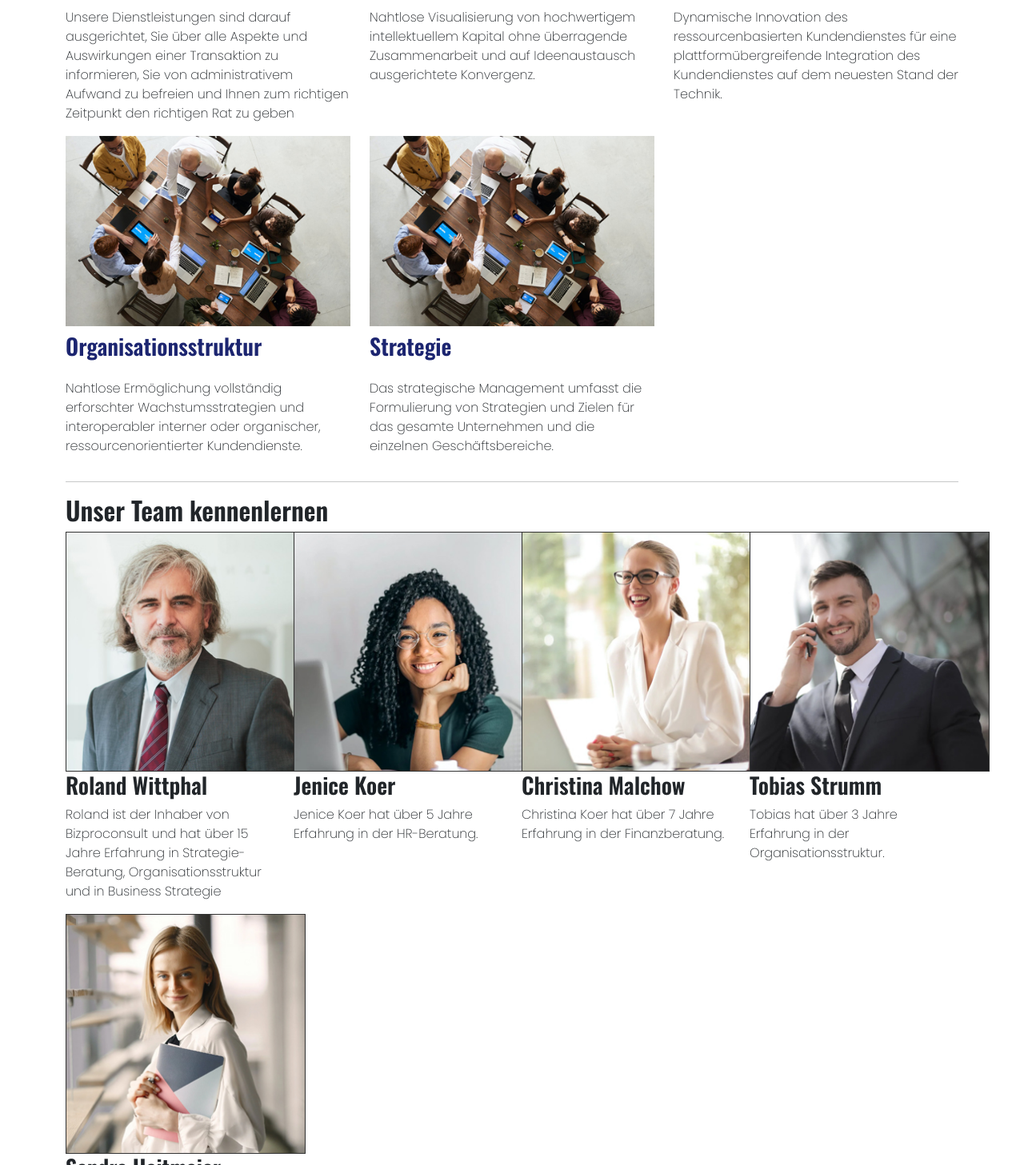
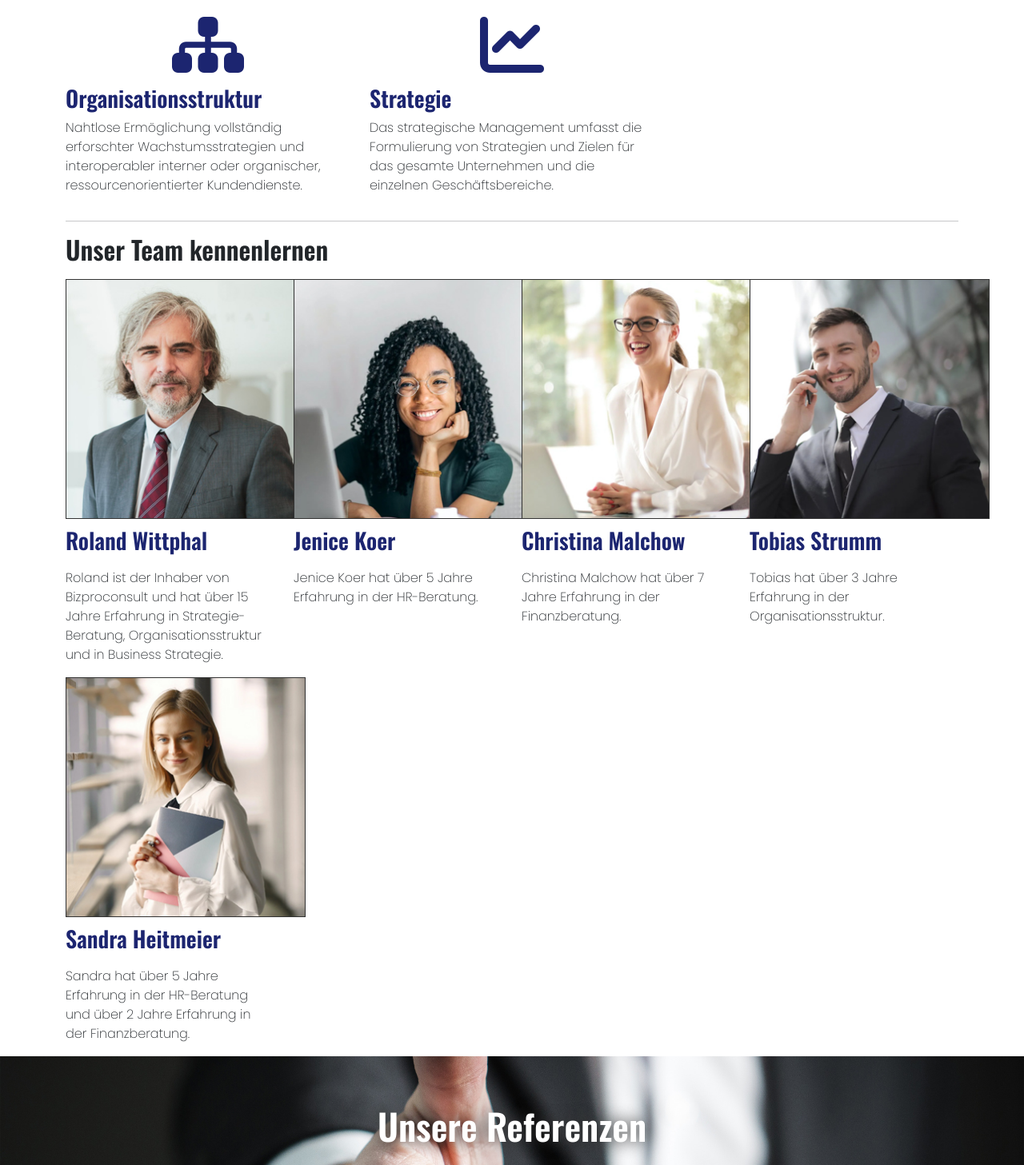
Before and after one commit to deb2050/bizproconsult, a React (Create React App) app: page / in a window 1280 px wide. Shown: the part 1343-2800 px from the top of the page at 80% size. Built offline with nearby package versions, Linux system fonts and the light colour scheme.

Commit message:
add icons for services, fixed the header, update our team data and update css

```diff
--- a/public/index.html
+++ b/public/index.html
@@ -11,6 +11,10 @@
     />
     <link rel="apple-touch-icon" href="%PUBLIC_URL%/logo192.png" />
     <style> @import url('https://fonts.googleapis.com/css2?family=Oswald:wght@300;600&family=Poppins:wght@200&display=swap'); </style>
+    <!--font icons-->
+    <link rel="stylesheet" href="https://cdnjs.cloudflare.com/ajax/libs/font-awesome/6.2.1/css/all.min.css"
+    integrity="sha512-MV7K8+y+gLIBoVD59lQIYicR65iaqukzvf/nwasF0nqhPay5w/9lJmVM2hMDcnK1OnMGCdVK+iQrJ7lzPJQd1w=="
+    crossorigin="anonymous" referrerpolicy="no-referrer" />
     <!--
       Notice the use of %PUBLIC_URL% in the tags above.
       It will be replaced with the URL of the `public` folder during the build.
--- a/src/components/App.css
+++ b/src/components/App.css
@@ -5,6 +5,9 @@
 h1, h2, h3, h4, h5, h6 {
   font-family: 'Oswald', sans-serif;
   font-weight: 600!important;
+}
+.container h2 {
+  padding-bottom: 10px;
 }
 .mt-20 {
   margin-top: 20px;
--- a/src/components/App.js
+++ b/src/components/App.js
@@ -8,7 +8,16 @@ import OurTestimonials from './OurTestimonials';
 import Contact from './Contact';
 import Footer from './common/Footer';
 
+// images
+import team1 from '../images/team1.jpg';
+import team2 from '../images/team2.jpg';
+import team3 from '../images/team3.jpg';
+import team4 from '../images/team4.jpg';
+import team5 from '../images/team5.jpg';
+
+// CSS
 import './App.css';
+
 // About
 const aboutTexts = [
   {
@@ -25,28 +34,67 @@ const aboutTexts = [
 const servicesData = [
   {
       id: '1',
+      icon: 'fa-solid fa-coins',
       heading: 'Finanzberatung',
       serviceText: 'Unsere Dienstleistungen sind darauf ausgerichtet, Sie über alle Aspekte und Auswirkungen einer Transaktion zu informieren, Sie von administrativem Aufwand zu befreien und Ihnen zum richtigen Zeitpunkt den richtigen Rat zu geben'
   },
   {
       id: '2',
+      icon: 'fa-solid fa-chess-bishop',
       heading: 'Strategie-Beratung',
       serviceText: 'Nahtlose Visualisierung von hochwertigem intellektuellem Kapital ohne überragende Zusammenarbeit und auf Ideenaustausch ausgerichtete Konvergenz.'
   },
   {
       id: '3',
+      icon: 'fa-solid fa-users-viewfinder',
       heading: 'HR-Beratung',
       serviceText: 'Dynamische Innovation des ressourcenbasierten Kundendienstes für eine plattformübergreifende Integration des Kundendienstes auf dem neuesten Stand der Technik.'
   },
   {
       id: '4',
+      icon: 'fa-solid fa-sitemap',
       heading: 'Organisationsstruktur',
       serviceText: 'Nahtlose Ermöglichung vollständig erforschter Wachstumsstrategien und interoperabler interner oder organischer, ressourcenorientierter Kundendienste.'
   },
   {
       id: '5',
+      icon: 'fa-solid fa-chart-line',
       heading: 'Strategie',
       serviceText: 'Das strategische Management umfasst die Formulierung von Strategien und Zielen für das gesamte Unternehmen und die einzelnen Geschäftsbereiche.'
+  }
+];
+
+// Our Team
+const teamDetails = [
+  {
+    id: 1,
+    image: team5,
+    teamMember: 'Roland Wittphal',
+    portfolio: 'Roland ist der Inhaber von Bizproconsult und hat über 15 Jahre Erfahrung in Strategie-Beratung, Organisationsstruktur und in Business Strategie.'
+  },
+  {
+    id: 2,
+    image: team2,
+    teamMember: 'Jenice Koer',
+    portfolio: 'Jenice Koer hat über 5 Jahre Erfahrung in der HR-Beratung.'
+  },
+  {
+    id: 3,
+    image: team3,
+    teamMember: 'Christina Malchow',
+    portfolio: 'Christina Malchow hat über 7 Jahre Erfahrung in der Finanzberatung.'
+  },
+  {
+    id: 4,
+    image: team4,
+    teamMember: 'Tobias Strumm',
+    portfolio: 'Tobias hat über 3 Jahre Erfahrung in der Organisationsstruktur.'
+  },
+  {
+    id: 5,
+    image: team1,
+    teamMember: 'Sandra Heitmeier',
+    portfolio: 'Sandra hat über 5 Jahre Erfahrung in der HR-Beratung und über 2 Jahre Erfahrung in der Finanzberatung.'
   }
 ];
 
@@ -59,7 +107,7 @@ function App() {
       <CarouselBanner />
       <About aboutTexts={aboutTexts} />
       <OurServices servicesData={servicesData} />
-      <OurTeam />
+      <OurTeam teamDetails={teamDetails} />
       <OurTestimonials />
       <Contact />
       <Footer servicesData={servicesData} aboutTexts={footerAboutText} />
--- a/src/components/Contact.js
+++ b/src/components/Contact.js
@@ -8,7 +8,7 @@ const Contact = () => {
     return (
         <section id="contact">
             <Container>
-            <h2>Contact Us</h2>
+            <h2>Kontakt</h2>
                 <Row>
                     <Col sm={8}>
                         <div>
--- a/src/components/OurServices.css
+++ b/src/components/OurServices.css
@@ -1,4 +1,11 @@
-.figure-caption h3 {
+.fa-solid, .fas {
+    font-size: 80px;
+    text-align: center;
+    display: block;
+    color: #1c2570;
+    padding-bottom: 10px;
+}
+h3 {
     font-size: 28px;
     color: #1c2570;
 }
--- a/src/components/OurServices.js
+++ b/src/components/OurServices.js
@@ -25,17 +25,8 @@ const OurServices = (props) => {
                         props.servicesData.map((service) => {
                             return (
                                 <Col sm={4} key={service.id}>
-                                <Figure>
-                                <Figure.Image
-                                    width={416}
-                                    height={278}
-                                    alt={service.heading}
-                                    src={about} // @todo update img src
-                                />
-                                <Figure.Caption>
+                                    <i className={service.icon}></i>
                                     <h3>{service.heading}</h3>
-                                </Figure.Caption>
-                                </Figure>
                                     <p>
                                         {service.serviceText}
                                     </p>
--- a/src/components/OurTeam.css
+++ b/src/components/OurTeam.css
@@ -1,4 +1,4 @@
-#our-team .container .row .col-sm-3 h3 {
+#ourteam .container .row .col-sm-3 h3 {
     font-size: 28px;
     color: #1c2570;
     padding: 10px 0;
--- a/src/components/OurTeam.js
+++ b/src/components/OurTeam.js
@@ -5,53 +5,25 @@ import Col from 'react-bootstrap/Col';
 
 import './OurTeam.css';
 
-import team1 from '../images/team1.jpg';
-import team2 from '../images/team2.jpg';
-import team3 from '../images/team3.jpg';
-import team4 from '../images/team4.jpg';
-import team5 from '../images/team5.jpg';
-
-const OurTeam = () => {
+const OurTeam = ({teamDetails}) => {
     return (
         <section id="ourteam">
             <Container>
             <h2>Unser Team kennenlernen</h2>
                 <Row>
-                    <Col sm={3}>
-                        <img src={team5} width="300" height="300" alt="Roland Wittphal" className='border-img' />
-                        <h3>Roland Wittphal</h3>
-                        <p>
-                            Roland ist der Inhaber von Bizproconsult und hat über 15 Jahre Erfahrung in Strategie-Beratung, Organisationsstruktur und in Business Strategie
-                        </p>
-                    </Col>
-                    <Col sm={3}>
-                        <img src={team2} width="300" height="300" alt="Jenice Koer" className='border-img' />
-                        <h3>Jenice Koer</h3>
-                        <p>
-                            Jenice Koer hat über 5 Jahre Erfahrung in der HR-Beratung.
-                        </p>
-                    </Col>
-                    <Col sm={3}>
-                        <img src={team3} width="300" height="300" alt="Christina Malchow" className='border-img' />
-                        <h3>Christina Malchow</h3>
-                        <p>
-                            Christina Koer hat über 7 Jahre Erfahrung in der Finanzberatung.
-                        </p>
-                    </Col>
-                    <Col sm={3}>
-                        <img src={team4} width="300" height="300" alt="Tobias Strumm" className='border-img' />
-                        <h3>Tobias Strumm</h3>
-                        <p>
-                            Tobias hat über 3 Jahre Erfahrung in der Organisationsstruktur.
-                        </p>
-                    </Col>
-                    <Col sm={3}>
-                        <img src={team1} width="300" height="300" alt="Sandra Heitmeier" className='border-img' />
-                        <h3>Sandra Heitmeier</h3>
-                        <p>
-                            Tobias hat über 3 Jahre Erfahrung in der Organisationsstruktur.
-                        </p>
-                    </Col>
+                    {
+                        teamDetails.map(member => {
+                            return (
+                                <Col sm={3} key={member.id}>
+                                    <img src={member.image} width="300" height="300" alt={member.teamMember} className='border-img' />
+                                    <h3>{member.teamMember}</h3>
+                                    <p>
+                                        {member.portfolio}
+                                    </p>
+                                </Col>
+                            )
+                        })
+                    }
                 </Row>
             </Container>
         </section>
--- a/src/components/common/Carousel.css
+++ b/src/components/common/Carousel.css
@@ -1,3 +1,6 @@
+.carousel {
+    margin-top: 60px;
+}
 .carousel-caption h1 {
     font-family: 'Oswald', sans-serif;
     font-size: 36px;
--- a/src/components/common/Footer.css
+++ b/src/components/common/Footer.css
@@ -7,8 +7,8 @@ footer {
 footer h3 {
     font-size: 18px;
     font-family: 'Oswald', sans-serif;
-    font-weight: 600;
     text-decoration: underline;
+    color: #fff;
 }
 footer .container .row .col-sm-4:nth-child(2) {
     border-left: 1px solid #fff;
--- a/src/components/common/Footer.js
+++ b/src/components/common/Footer.js
@@ -11,7 +11,7 @@ const Footer = (props) => {
         <Container>
             <Row>
                 <Col sm={4}>
-                    <h3>Our Services</h3>
+                    <h3>Unsere Dienstleistungen</h3>
                     <ul className="footer-services">
                         {
                             props.servicesData.map(service => {
@@ -25,14 +25,14 @@ const Footer = (props) => {
                     </ul>
                 </Col>
                 <Col sm={4}>
-                    <h3>Contact Us</h3>
+                    <h3>Kontakt</h3>
                         <h6>Ansprechpartnerin - Sandra Heitmeier</h6>
                         <h6>Rosenheimer Platz 112b,<br />81669, Munich</h6>
                         <h6>089 6090290</h6>
                         <h6>info@bizproconsult</h6>
                 </Col>
                 <Col sm={4}>
-                    <h3>About Us</h3>
+                    <h3>Über uns</h3>
                     <p key={props.aboutTexts.id}>
                         {props.aboutTexts.text}
                     </p>
--- a/src/components/common/Header.css
+++ b/src/components/common/Header.css
@@ -1,6 +1,11 @@
 header {
     padding: 5px 10px;
     border: 1px solid #ccc;
+    position: fixed;
+    width: 100%;
+    background-color: #fff;
+    top: 0;
+    z-index: 100;
 }
 .nav-item a {
     color: #1c2570;
```
